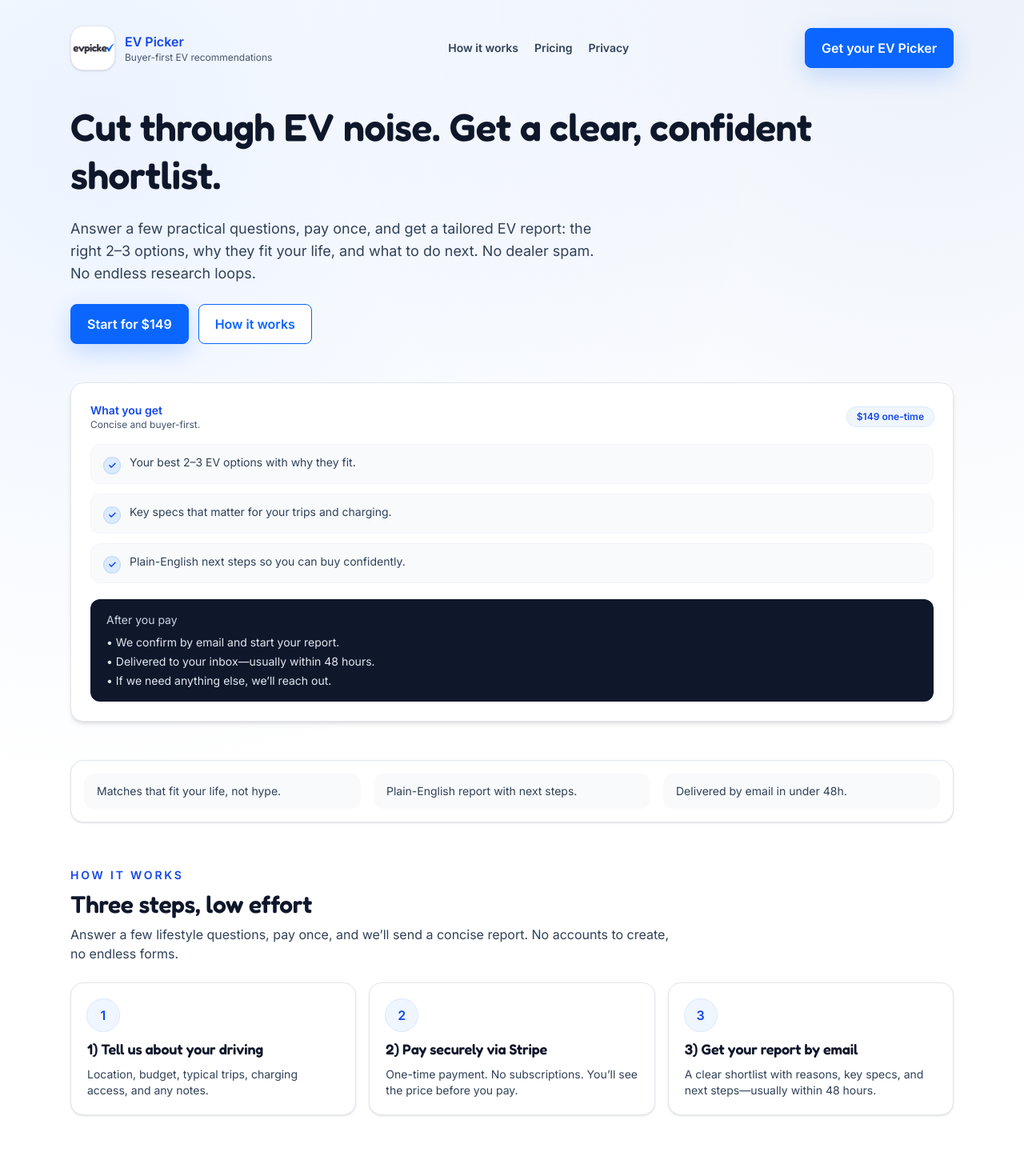
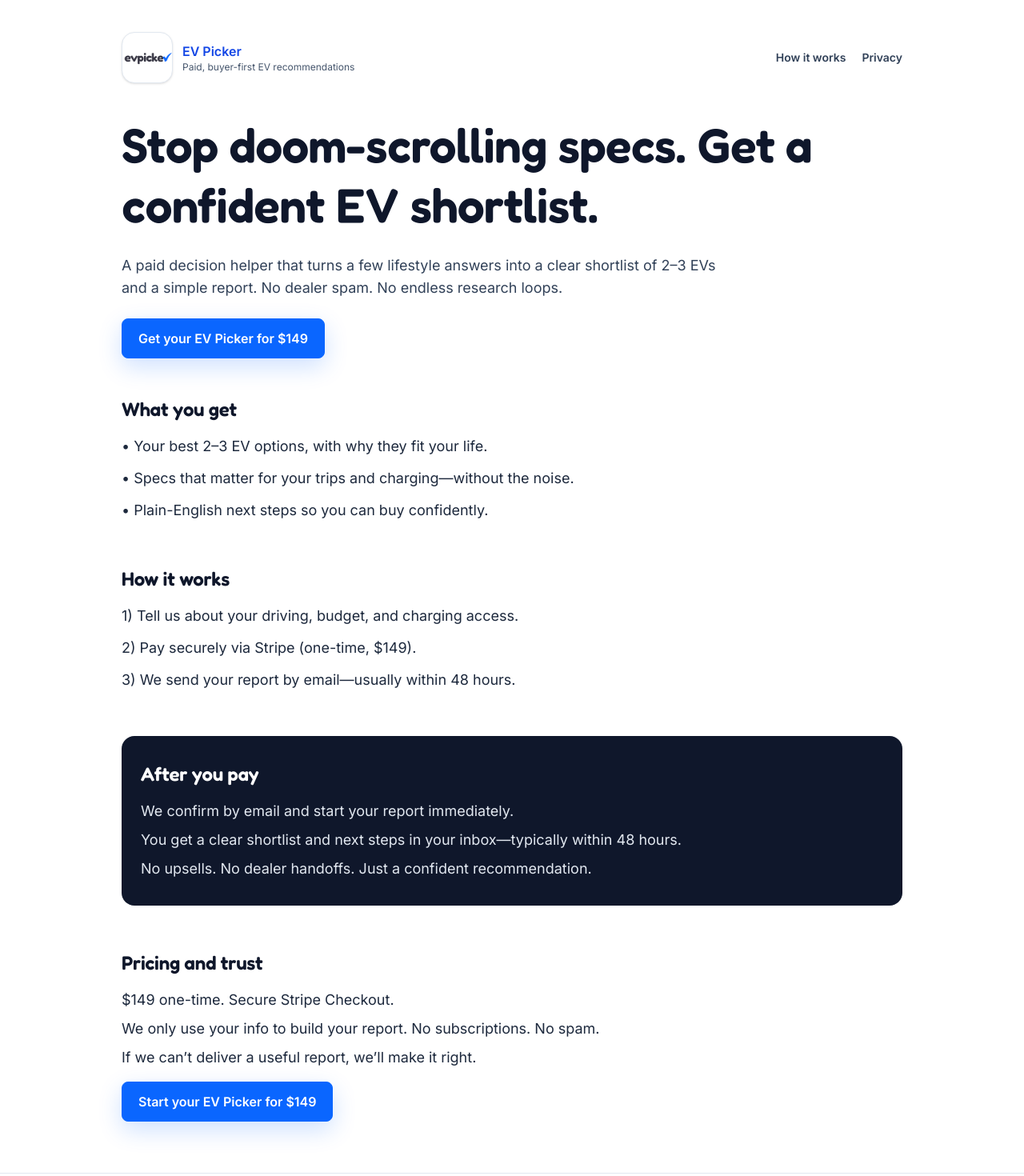
Before and after one commit to Stoikyo/EV-Picker, a Next.js app: page / in a window 1280 px wide. Shown: the top 1470 px of the page at 80% size. Built offline with nearby package versions, Linux system fonts and the light colour scheme.

Commit message:
ux: simplify landing hierarchy for single CTA focus

```diff
--- a/src/app/page.tsx
+++ b/src/app/page.tsx
@@ -3,155 +3,98 @@ import Image from "next/image";
 export default function Home() {
   return (
     <div className="min-h-screen bg-white text-slate-900">
-      <div className="relative isolate overflow-hidden">
-        <div className="pointer-events-none absolute inset-0 -z-10 bg-[radial-gradient(circle_at_10%_10%,rgba(10,102,255,0.08),transparent_45%),radial-gradient(circle_at_90%_0%,rgba(8,79,194,0.08),transparent_40%)]" />
-        <header className="mx-auto flex max-w-6xl flex-col gap-10 px-6 pb-12 pt-8">
-          <nav className="flex items-center justify-between">
+      <header className="mx-auto flex max-w-5xl flex-col gap-10 px-6 pb-12 pt-10">
+        <div className="flex items-center justify-between">
           <div className="flex items-center gap-3">
-              <div className="flex h-14 w-14 items-center justify-center overflow-hidden rounded-2xl border border-slate-200 bg-white shadow-sm">
+            <div className="flex h-16 w-16 items-center justify-center overflow-hidden rounded-2xl border border-slate-200 bg-white shadow-sm">
               <Image
                 src="/assets/EVPICKER-LOGO-final.png"
                 alt="EV Picker"
-                  width={56}
-                  height={56}
+                width={64}
+                height={64}
                 priority
               />
             </div>
             <div>
               <p className="text-base font-semibold text-blue-700">EV Picker</p>
-                <p className="text-xs text-slate-600">Buyer-first EV recommendations</p>
+              <p className="text-xs text-slate-600">Paid, buyer-first EV recommendations</p>
             </div>
           </div>
           <div className="hidden items-center gap-5 text-sm font-semibold text-slate-700 sm:flex">
             <a href="#how-it-works" className="hover:text-blue-700">
               How it works
             </a>
-              <a href="/get-your-ev-picker" className="hover:text-blue-700">
-                Pricing
-              </a>
             <a href="/privacy" className="hover:text-blue-700">
               Privacy
             </a>
           </div>
-            <a className="btn btn-primary hidden sm:inline-flex" href="/get-your-ev-picker">
-              Get your EV Picker
-            </a>
-          </nav>
-
-          <div className="grid gap-12 lg:grid-cols-[1.1fr,0.9fr] lg:items-center">
-            <div className="space-y-6">
-              <h1 className="text-4xl font-semibold leading-tight sm:text-5xl">
-                Cut through EV noise. Get a clear, confident shortlist.
-              </h1>
-              <p className="max-w-2xl text-lg text-slate-700">
-                Answer a few practical questions, pay once, and get a tailored EV report: the right 2–3 options,
-                why they fit your life, and what to do next. No dealer spam. No endless research loops.
-              </p>
-              <div className="flex flex-wrap gap-3">
-                <a className="btn btn-primary" href="/get-your-ev-picker">
-                  Start for $149
-                </a>
-                <a className="btn btn-secondary" href="#how-it-works">
-                  How it works
-                </a>
-              </div>
         </div>
 
-            <div className="w-full rounded-2xl border border-slate-200 bg-white p-6 shadow-md">
-              <div className="flex items-center justify-between">
-                <div>
-                  <p className="text-sm font-semibold text-blue-700">What you get</p>
-                  <p className="text-xs text-slate-600">Concise and buyer-first.</p>
-                </div>
-                <div className="rounded-full bg-blue-50 px-3 py-1 text-xs font-semibold text-blue-700 ring-1 ring-blue-100">
-                  $149 one-time
-                </div>
-              </div>
-              <div className="mt-4 space-y-3">
-                {[
-                  "Your best 2–3 EV options with why they fit.",
-                  "Key specs that matter for your trips and charging.",
-                  "Plain-English next steps so you can buy confidently.",
-                ].map((item) => (
-                  <div key={item} className="flex gap-3 rounded-xl border border-slate-100 bg-slate-50 px-4 py-3">
-                    <span className="mt-1 inline-flex h-5 w-5 items-center justify-center rounded-full bg-blue-100 text-xs font-semibold text-blue-700 ring-1 ring-blue-200">
-                      ✓
-                    </span>
-                    <p className="text-sm text-slate-700">{item}</p>
-                  </div>
-                ))}
-              </div>
-              <div className="mt-5 rounded-xl bg-slate-900 px-5 py-4 text-slate-100">
-                <p className="text-sm text-slate-300">After you pay</p>
-                <ul className="mt-2 space-y-1 text-sm text-slate-200">
-                  <li>• We confirm by email and start your report.</li>
-                  <li>• Delivered to your inbox—usually within 48 hours.</li>
-                  <li>• If we need anything else, we’ll reach out.</li>
-                </ul>
-              </div>
-            </div>
+        <div className="space-y-6">
+          <h1 className="text-4xl font-semibold leading-tight sm:text-5xl md:text-6xl">
+            Stop doom-scrolling specs. Get a confident EV shortlist.
+          </h1>
+          <p className="max-w-3xl text-lg text-slate-700">
+            A paid decision helper that turns a few lifestyle answers into a clear shortlist of 2–3 EVs and a
+            simple report. No dealer spam. No endless research loops.
+          </p>
+          <a className="btn btn-primary w-fit" href="/get-your-ev-picker">
+            Get your EV Picker for $149
+          </a>
         </div>
       </header>
 
-        <section className="mx-auto max-w-6xl px-6 pb-14">
-          <div className="grid gap-4 rounded-2xl border border-slate-200 bg-white p-4 shadow-sm sm:grid-cols-3">
-            {[
-              "Matches that fit your life, not hype.",
-              "Plain-English report with next steps.",
-              "Delivered by email in under 48h.",
-            ].map((item) => (
-              <div key={item} className="rounded-xl bg-slate-50 px-4 py-3 text-sm text-slate-700">
-                {item}
-              </div>
-            ))}
+      <main className="mx-auto flex max-w-5xl flex-col gap-14 px-6 pb-16">
+        <section aria-labelledby="what-you-get" className="space-y-4">
+          <h2 id="what-you-get" className="text-2xl font-semibold">
+            What you get
+          </h2>
+          <div className="space-y-3 text-lg text-slate-800">
+            <p>• Your best 2–3 EV options, with why they fit your life.</p>
+            <p>• Specs that matter for your trips and charging—without the noise.</p>
+            <p>• Plain-English next steps so you can buy confidently.</p>
           </div>
         </section>
 
-        <section
-          id="how-it-works"
-          className="mx-auto flex max-w-6xl flex-col gap-6 px-6 pb-16 sm:pb-24"
-        >
-          <div className="flex flex-col gap-2">
-            <p className="text-sm font-semibold uppercase tracking-[0.2em] text-blue-700">
+        <section aria-labelledby="how-it-works" className="space-y-4">
+          <h2 id="how-it-works" className="text-2xl font-semibold">
             How it works
-            </p>
-            <h2 className="text-3xl font-semibold">Three steps, low effort</h2>
-            <p className="max-w-3xl text-slate-700">
-              Answer a few lifestyle questions, pay once, and we’ll send a concise report. No accounts to create, no
-              endless forms.
-            </p>
-          </div>
-          <div className="grid gap-4 sm:grid-cols-3">
-            {[
-              {
-                title: "1) Tell us about your driving",
-                desc: "Location, budget, typical trips, charging access, and any notes.",
-              },
-              {
-                title: "2) Pay securely via Stripe",
-                desc: "One-time payment. No subscriptions. You’ll see the price before you pay.",
-              },
-              {
-                title: "3) Get your report by email",
-                desc: "A clear shortlist with reasons, key specs, and next steps—usually within 48 hours.",
-              },
-            ].map((item, idx) => (
-              <div
-                key={item.title}
-                className="flex h-full flex-col gap-2 rounded-2xl border border-slate-200 bg-white p-5 shadow-sm"
-              >
-                <div className="flex h-10 w-10 items-center justify-center rounded-full bg-blue-50 text-base font-semibold text-blue-700 ring-1 ring-blue-100">
-                  {idx + 1}
-                </div>
-                <h3 className="text-lg font-semibold">{item.title}</h3>
-                <p className="text-sm text-slate-700">{item.desc}</p>
-              </div>
-            ))}
+          </h2>
+          <div className="space-y-3 text-lg text-slate-800">
+            <p>1) Tell us about your driving, budget, and charging access.</p>
+            <p>2) Pay securely via Stripe (one-time, $149).</p>
+            <p>3) We send your report by email—usually within 48 hours.</p>
           </div>
         </section>
 
+        <section aria-labelledby="after-you-pay" className="space-y-4 rounded-2xl bg-slate-900 px-6 py-8 text-slate-100">
+          <h2 id="after-you-pay" className="text-2xl font-semibold text-white">
+            After you pay
+          </h2>
+          <div className="space-y-2 text-lg text-slate-200">
+            <p>We confirm by email and start your report immediately.</p>
+            <p>You get a clear shortlist and next steps in your inbox—typically within 48 hours.</p>
+            <p>No upsells. No dealer handoffs. Just a confident recommendation.</p>
+          </div>
+        </section>
+
+        <section aria-labelledby="pricing" className="space-y-4">
+          <h2 id="pricing" className="text-2xl font-semibold">
+            Pricing and trust
+          </h2>
+          <div className="space-y-2 text-lg text-slate-800">
+            <p>$149 one-time. Secure Stripe Checkout.</p>
+            <p>We only use your info to build your report. No subscriptions. No spam.</p>
+            <p>If we can’t deliver a useful report, we’ll make it right.</p>
+          </div>
+          <a className="btn btn-primary w-fit" href="/get-your-ev-picker">
+            Start your EV Picker for $149
+          </a>
+        </section>
+      </main>
+
       <footer className="border-t border-slate-200 bg-white/90">
-          <div className="mx-auto flex max-w-6xl flex-col gap-3 px-6 py-6 text-sm text-slate-700 sm:flex-row sm:items-center sm:justify-between">
+        <div className="mx-auto flex max-w-5xl flex-col gap-3 px-6 py-6 text-sm text-slate-700 sm:flex-row sm:items-center sm:justify-between">
           <div className="flex items-center gap-3">
             <div className="flex h-10 w-10 items-center justify-center overflow-hidden rounded-lg border border-slate-200 bg-white">
               <Image
@@ -180,6 +123,5 @@ export default function Home() {
         </div>
       </footer>
     </div>
-    </div>
   );
 }
```
Lines whose indentation alone changed are shown as unchanged.
